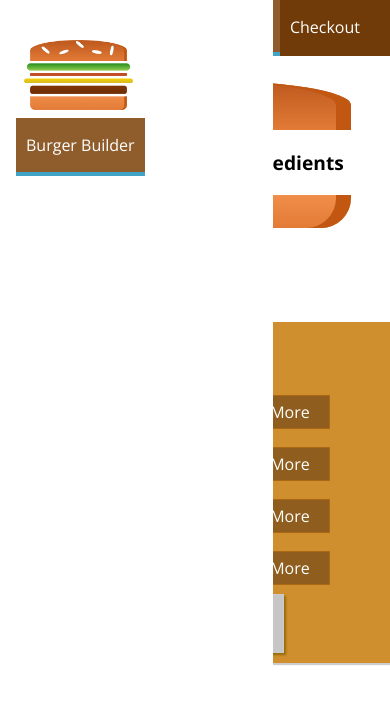
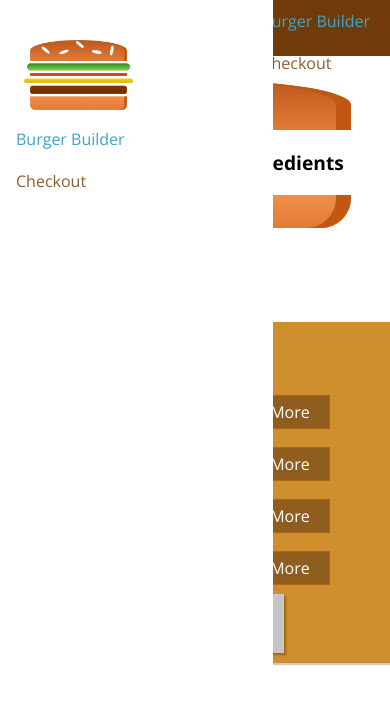
Before and after one commit to jordan-romero/burger-builder, a React app: page / in a window 390 px wide. Shown: the top 704 px of the page. Built offline with nearby package versions, Linux system fonts and the light colour scheme.

Commit message:
working on responsive nav items

```diff
--- a/src/components/Navigation/NavigationItems/NavigationItem/NavigationItem.css
+++ b/src/components/Navigation/NavigationItems/NavigationItem/NavigationItem.css
@@ -1,19 +1,38 @@
+.NavigationItem {
+  margin: 10px 0;
+  box-sizing: border-box;
+  display: block;
+  width: 100%;
+}
+
+.NavigationItem a {
+  color: #8f5c2c;
+  text-decoration: none;
+  width: 100%;
+  box-sizing: border-box;
+  display: block;
+}
+
+.NavigationItem a:hover,
+.NavigationItem a:active,
+.NavigationItem a.active {
+  color: #40a4c8;
+}
+
+@media (min-width: 500px) {
   .NavigationItem {
     margin: 0;
-  box-sizing: border-box;
     display: flex;
     height: 100%;
+    width: auto;
     align-items: center;
   }
 
   .NavigationItem a {
     color: white;
-  text-decoration: none;
     height: 100%;
     padding: 16px 10px;
     border-bottom: 4px solid transparent;
-  box-sizing: border-box;
-  display: block;
   }
 
   .NavigationItem a:hover,
@@ -23,3 +42,4 @@
     border-bottom: 4px solid #40a4c8;
     color: white;
   }
+}
--- a/src/components/Navigation/NavigationItems/NavigationItems.css
+++ b/src/components/Navigation/NavigationItems/NavigationItems.css
@@ -3,6 +3,13 @@
   padding: 0;
   list-style: none;
   display: flex;
+  flex-flow: column;
   align-items: center;
   height: 100%;
 }
+
+@media (min-width: 500px) {
+  .NavigationItems {
+    flex-flow: row;
+  }
+}
```
Lines whose indentation alone changed are shown as unchanged.
